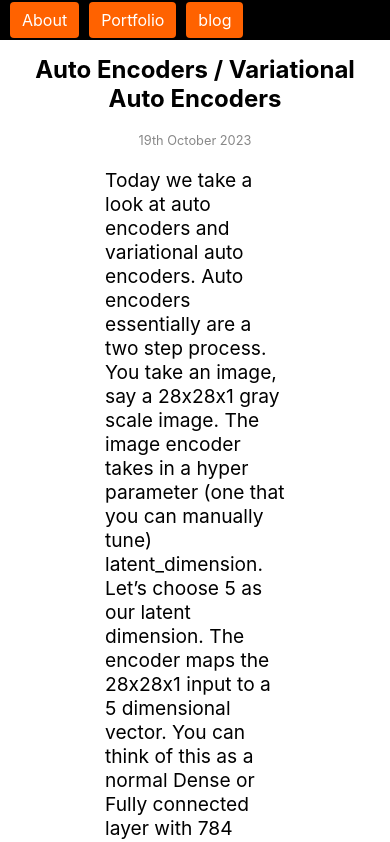
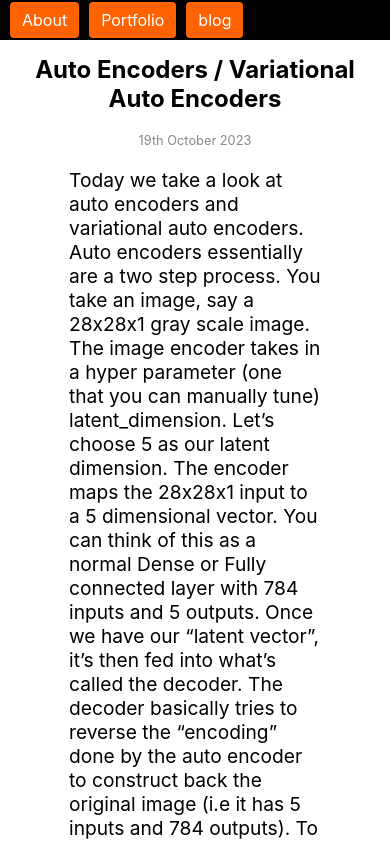
Before and after one commit to ahmadmuradmalik/portfolio, a React (Create React App) app: page /blog/1 in a window 390 px wide. Shown: the top 842 px of the page. Built offline with nearby package versions, Linux system fonts and the light colour scheme.

Commit message:
changed css for phone posts

```diff
--- a/src/components/BlogPost.css
+++ b/src/components/BlogPost.css
@@ -24,6 +24,20 @@
     color: black;
   }
 
+  /* Media query for smaller screens, e.g., tablets */
+@media (max-width: 1087px) {
+  .post-content {
+    grid-template-columns: repeat(2, 1fr);
+  }
+}
+
+/* Media query for even smaller screens, e.g., phones */
+@media (max-width: 515px) {
+  .post-content {
+    grid-template-columns: 1fr;
+  }
+}
+
   .omgpls {
     overflow-x: auto;
     text-align: center;
@@ -44,6 +58,17 @@
 
   }
 
+  /* Media query for smaller screens, e.g., tablets */
+
+
+/* Media query for even smaller screens, e.g., phones */
+@media (max-width: 515px) {
+  .blog-text-wrapper {
+    margin-left: 5%;
+    margin-right: 5%;
+  }
+}
+
   .blogpost-title {
     text-align: center;
     color: black;
```
